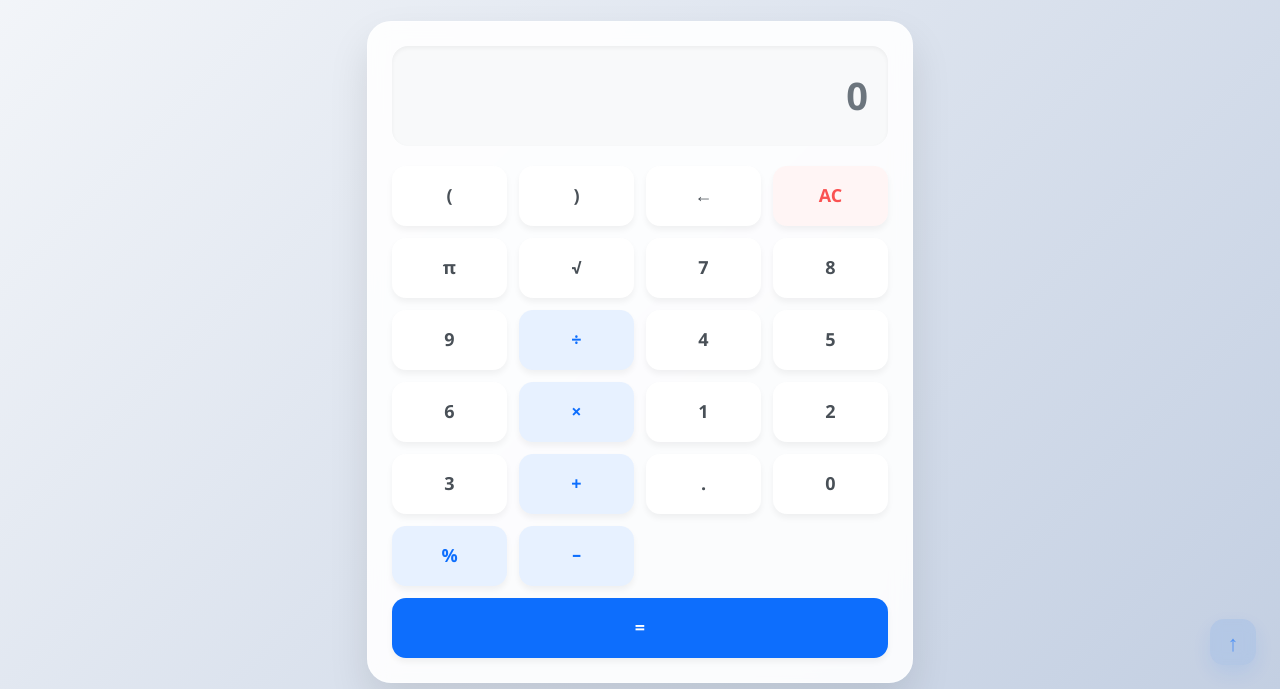
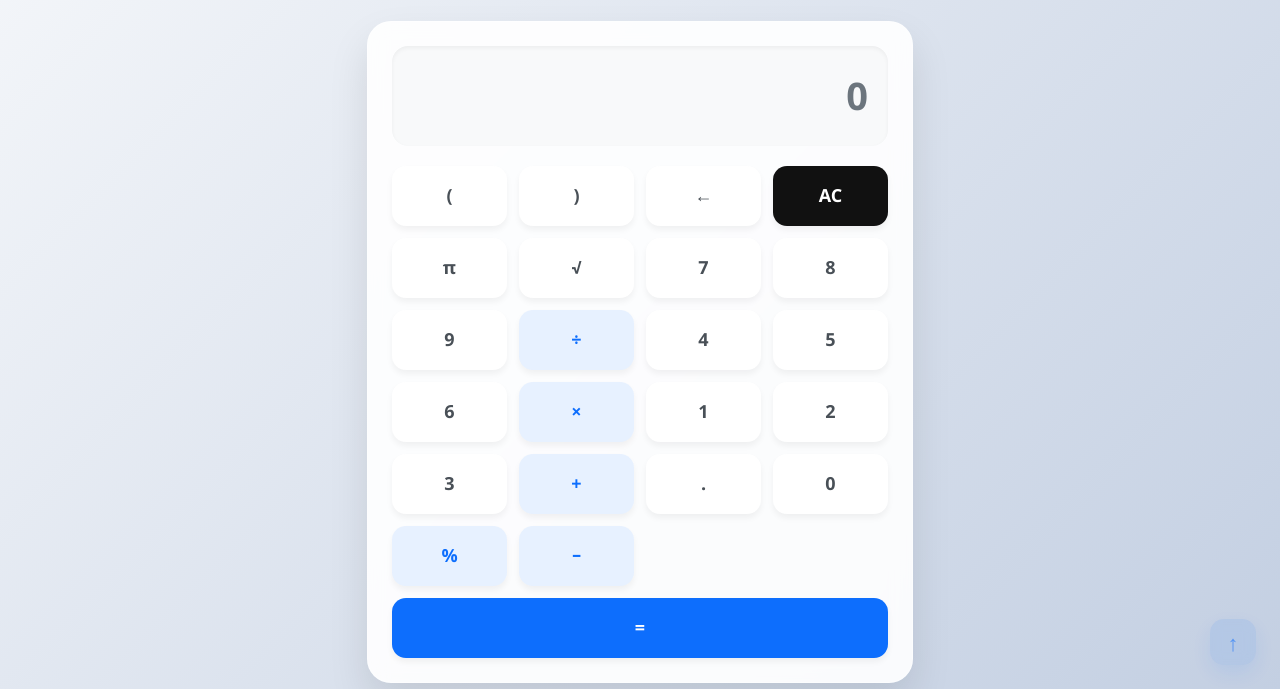
Before and after one commit to Js-k3nny/VUNA-Calc-striped, a website: page index.html in a window 1280 px wide. Shown: the part 111-800 px from the top of the page. Drawn offline with Linux system fonts and the light colour scheme.

Commit message:
changed the clear button (AC) from rede to black

```diff
--- a/assets/css/styles.css
+++ b/assets/css/styles.css
@@ -193,14 +193,16 @@
       background: #cfe2ff;
     }
 
-    .btn-action {
-      background: #fff5f5;
-      color: #fa5252;
+.btn-action {
+      background: #111111;
+      color: #ffffff;
     }
 
     .btn-action:hover {
-      background: #ffe3e3;
+      background: #000000;
+      color: #ffffff;
     }
+
 
     .btn-equals {
       background: var(--primary-color);
```
